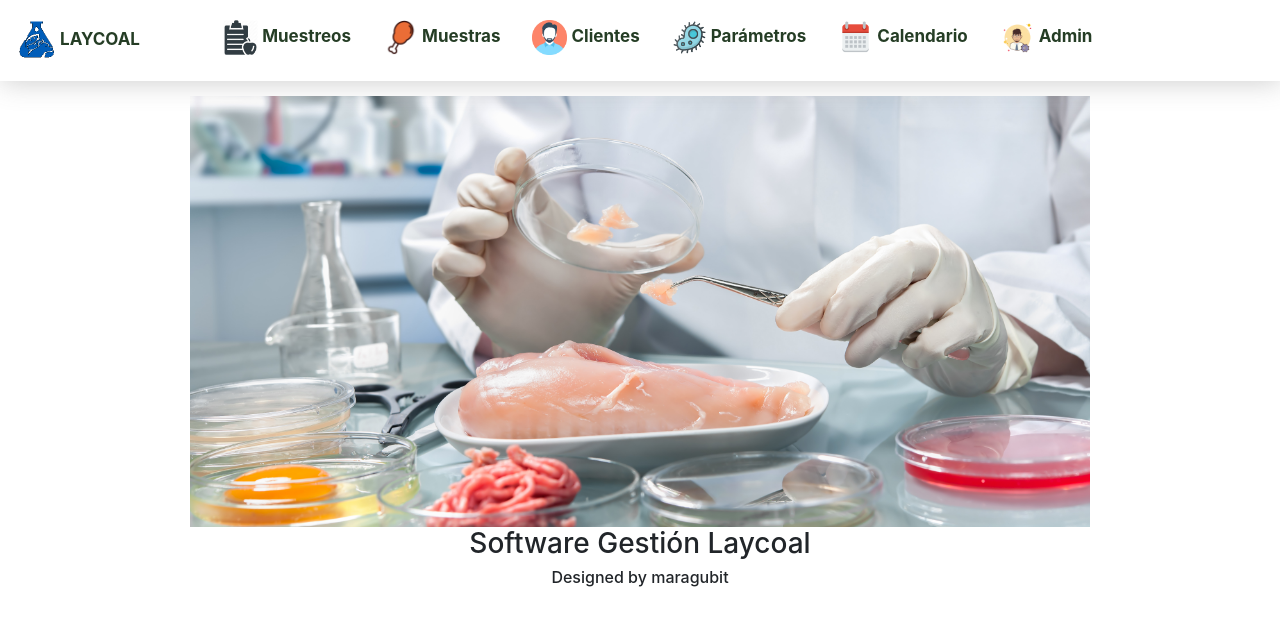
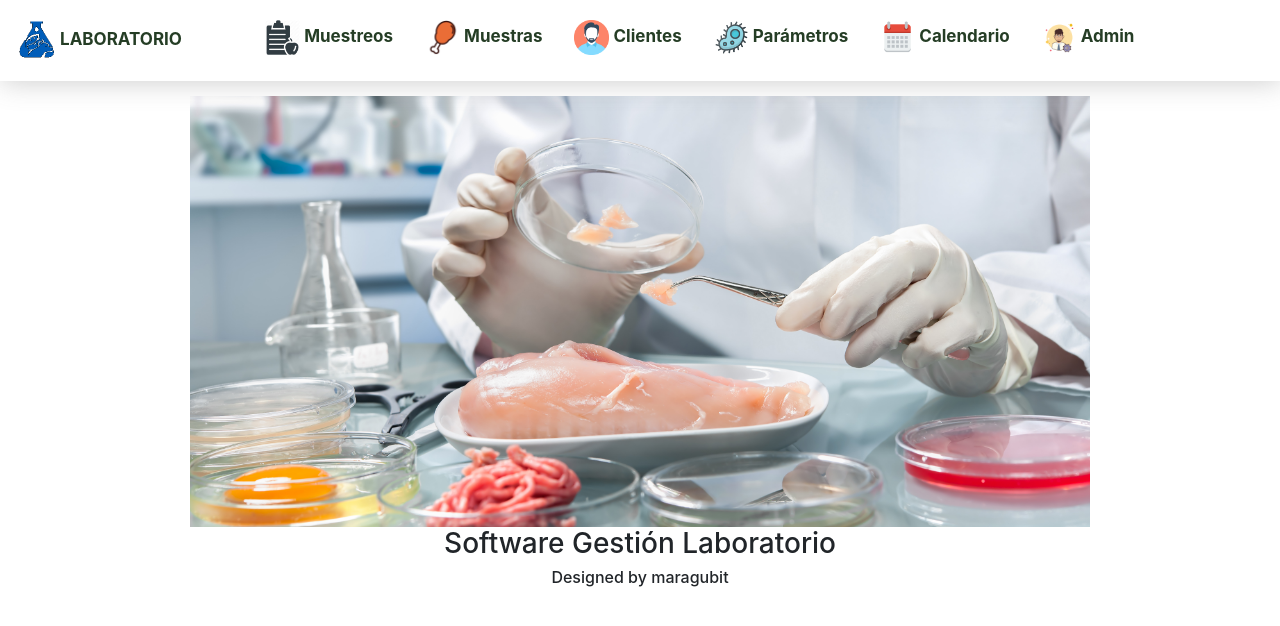
Before and after one commit to maragubit/Laboratorio, a Django app: page / in a window 1280 px wide. Shown: the top 626 px of the page. Run offline with Django 3.2, Linux system fonts and the light colour scheme; some libraries are stand-ins or nearby versions.

Commit message:
quitado nombre empresa

```diff
--- a/laboratorio_app/core/templates/core/base.html
+++ b/laboratorio_app/core/templates/core/base.html
@@ -186,7 +186,7 @@ body {margin:0;}
 </style>
 <body>
 <div class="topnav" id="myTopnav">
-    <a href="{%url 'portada'%}"><img border="0" alt="logo" src="{%static 'images/laycoallogo.png'%}" width="40" height="40"> LAYCOAL</a>
+    <a href="{%url 'portada'%}"><img border="0" alt="logo" src="{%static 'images/laycoallogo.png'%}" width="40" height="40"> LABORATORIO</a>
     <div id="letrasnav">
         <a style="display:none;"></a>
         <a href="{%url 'muestreos'%}"><img width='35' src="/static/images/dietas.png"> Muestreos</a>
--- a/laboratorio_app/core/templates/core/portada.html
+++ b/laboratorio_app/core/templates/core/portada.html
@@ -22,6 +22,6 @@ text-align:center;
 }
 </style>
 <img id="portada" class="center" src="{%static 'images/poortada.jpeg'%}">
-<h3> Software Gestión Laycoal </h3>
+<h3> Software Gestión Laboratorio </h3>
 <h6 style="text-align:center">Designed by maragubit</h6>
 {%endblock%}
```
